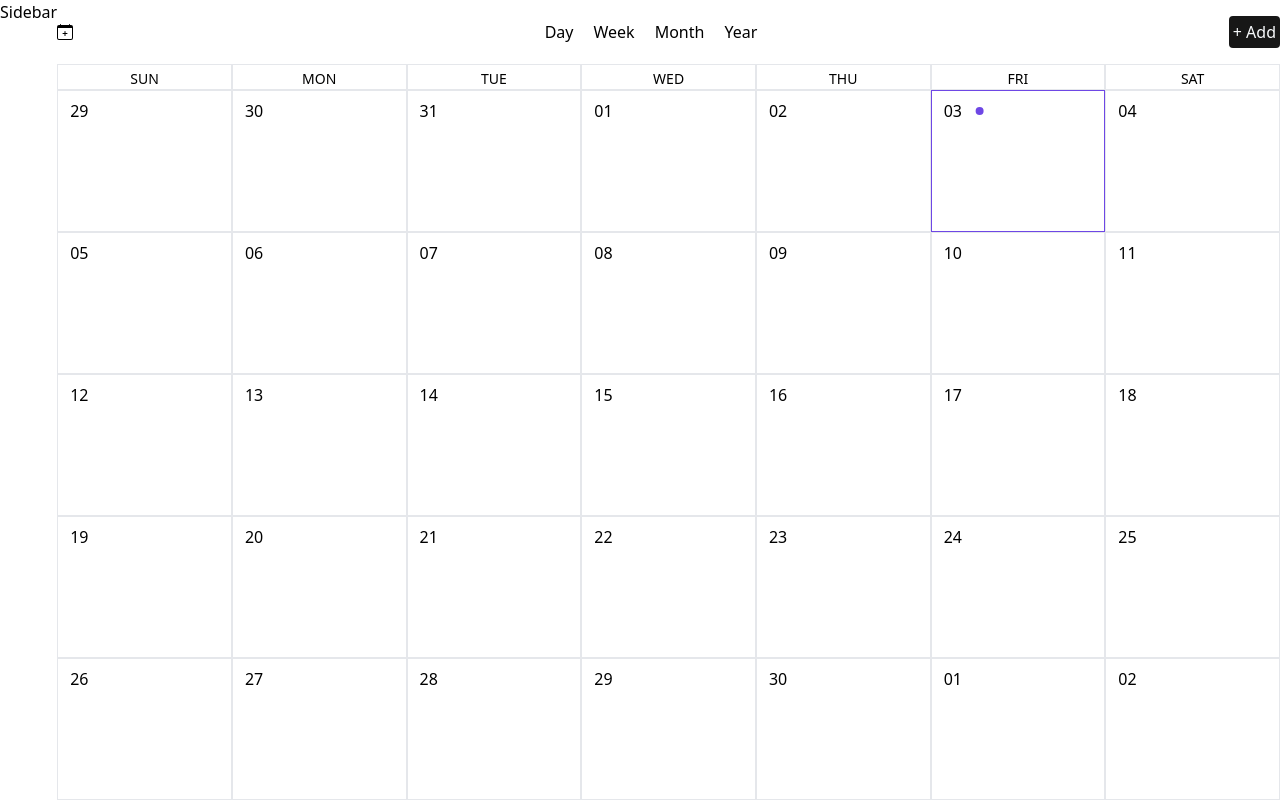
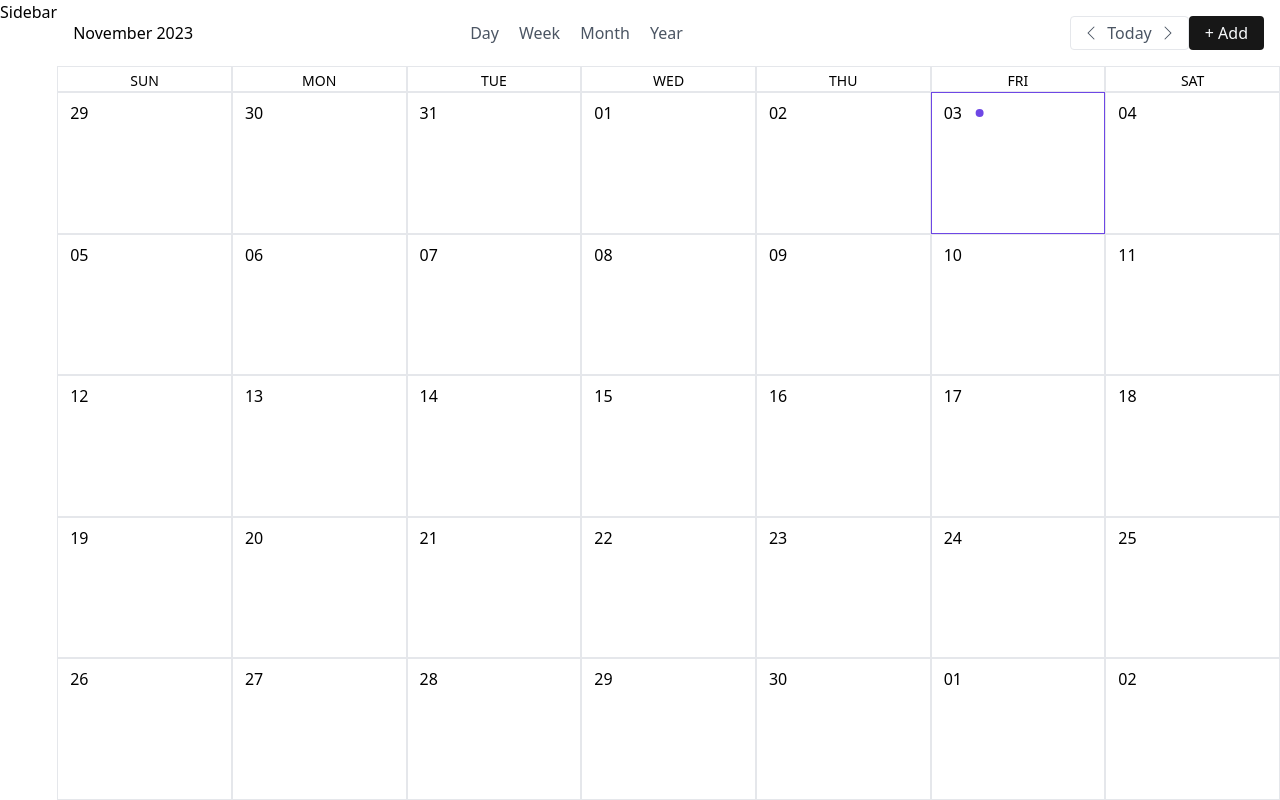
Before and after one commit to anhhtthu/calendar-app, a React (Create React App) app in the folder client/: page / in a window 1280 px wide. Built offline with nearby package versions, Linux system fonts and the light colour scheme.

Commit message:
complete navigate months calendar and reset to current month

```diff
--- a/client/src/App.jsx
+++ b/client/src/App.jsx
@@ -1,6 +1,7 @@
 import "./App.css";
 import { getMonth } from "./utils/index";
-import { useState } from "react";
+import { useState, useEffect, useContext } from "react";
+import GlobalContext from "./context/GlobalContext";
 import Header from "./components/Header/Header";
 import Month from "./components/Month/Month";
 import Sidebar from "./components/Sidebar/Sidebar";
@@ -8,6 +9,12 @@ import WeekBar from "./components/WeekBar";
 
 function App() {
   const [currentMonth, setCurrentMonth] = useState(getMonth());
+  const { monthIndex } = useContext(GlobalContext);
+
+  useEffect(() => {
+    setCurrentMonth(getMonth(monthIndex));
+  }, [monthIndex]);
+
   return (
     <div className="App">
       <div className="h-screen flex flex-1">
--- a/client/src/components/Header/AddEventButton.jsx
+++ b/client/src/components/Header/AddEventButton.jsx
@@ -2,7 +2,7 @@ import React from "react";
 
 export default function AddEventButton() {
   return (
-    <button className="py-1 px-1 bg-neutral-900 text-slate-50 rounded">
+    <button className="py-1 px-4 bg-neutral-900 text-slate-50 rounded">
       + Add
     </button>
   );
--- a/client/src/components/Header/CalendarViewSwitcher.jsx
+++ b/client/src/components/Header/CalendarViewSwitcher.jsx
@@ -2,7 +2,7 @@ import React from "react";
 
 export default function CalendarViewSwitcher() {
   return (
-    <div className="flex gap-5">
+    <div className="flex gap-5 text-gray-600">
       <button>Day</button>
       <button>Week</button>
       <button>Month</button>
--- a/client/src/components/Header/Header.jsx
+++ b/client/src/components/Header/Header.jsx
@@ -1,15 +1,19 @@
 import React from "react";
-import { BsCalendarPlus } from "react-icons/bs";
 import NavigateButton from "./NavigateButton";
 import AddEventButton from "./AddEventButton";
 import CalendarViewSwitcher from "./CalendarViewSwitcher";
+import SelectedTimeDisplay from "./SelectedTimeDisplay";
 
 export default function Header() {
   return (
-    <div className="flex justify-between py-4 items-center">
-      <BsCalendarPlus />
-      <CalendarViewSwitcher />
-      <div className="flex flex-rows">
+    <div className="flex justify-between p-4 items-center">
+      <div className="w-1/3 flex justify-start">
+        <SelectedTimeDisplay />
+      </div>
+      <div className="w-1/3 text-center">
+        <CalendarViewSwitcher />
+      </div>
+      <div className="w-1/3 flex justify-end">
         <NavigateButton />
         <AddEventButton />
       </div>
--- a/client/src/components/Header/NavigateButton.jsx
+++ b/client/src/components/Header/NavigateButton.jsx
@@ -1,5 +1,31 @@
-import React from "react";
+import React, { useContext } from "react";
+import { BsChevronLeft } from "react-icons/bs";
+import { BsChevronRight } from "react-icons/bs";
+import GlobalContext from "../../context/GlobalContext";
+import dayjs from "dayjs";
 
 export default function NavigateButton() {
-  return <div className="navigate-button"></div>;
+  const { monthIndex, setMonthIndex } = useContext(GlobalContext);
+
+  function handlePrevMonth() {
+    setMonthIndex(monthIndex - 1);
+  }
+
+  function handleNextMonth() {
+    setMonthIndex(monthIndex + 1);
+  }
+
+  function handleThisMonth() {
+    setMonthIndex(dayjs().month());
+  }
+
+  return (
+    <div className="flex flex-row items-center px-3 py-1 border rounded text-gray-600">
+      <BsChevronLeft className="cursor-pointer" onClick={handlePrevMonth} />
+      <span className="mx-2 cursor-pointer" onClick={handleThisMonth}>
+        Today
+      </span>
+      <BsChevronRight className="cursor-pointer" onClick={handleNextMonth} />
+    </div>
+  );
 }
--- /dev/null
+++ b/client/src/components/Header/SelectedTimeDisplay.jsx
@@ -0,0 +1,10 @@
+import React from 'react';
+import dayjs from 'dayjs';
+import GlobalContext from '../../context/GlobalContext';
+
+export default function SelectedTimeDisplay() {
+    const { monthIndex } = React.useContext(GlobalContext);
+    return (
+        <h2>{dayjs(new Date(dayjs().year(), monthIndex)).format("MMMM YYYY")}</h2>
+    )
+}
--- /dev/null
+++ b/client/src/context/ContextWrapper.jsx
@@ -0,0 +1,13 @@
+import React, { useState } from "react";
+import GlobalContext from "./GlobalContext";
+import dayjs from "dayjs";
+
+export default function ContextWrapper({ children }) {
+  const [monthIndex, setMonthIndex] = useState(dayjs().month());
+
+  return (
+    <GlobalContext.Provider value={{ monthIndex, setMonthIndex }}>
+      {children}
+    </GlobalContext.Provider>
+  );
+}
--- /dev/null
+++ b/client/src/context/GlobalContext.jsx
@@ -0,0 +1,8 @@
+import React from 'react';
+
+const GlobalContext = React.createContext({
+    monthIndex: 0,
+    setMonthIndex:(index) => {}
+});
+
+export default GlobalContext;
--- a/client/src/index.js
+++ b/client/src/index.js
@@ -1,13 +1,16 @@
-import React from 'react';
-import ReactDOM from 'react-dom/client';
-import './index.css';
-import App from './App';
-import reportWebVitals from './reportWebVitals';
+import React from "react";
+import ReactDOM from "react-dom/client";
+import "./index.css";
+import App from "./App";
+import reportWebVitals from "./reportWebVitals";
+import ContextWrapper from "./context/ContextWrapper";
 
-const root = ReactDOM.createRoot(document.getElementById('root'));
+const root = ReactDOM.createRoot(document.getElementById("root"));
 root.render(
   <React.StrictMode>
-    <App />
+    <ContextWrapper>
+      <App />
+    </ContextWrapper>
   </React.StrictMode>
 );
 
```
